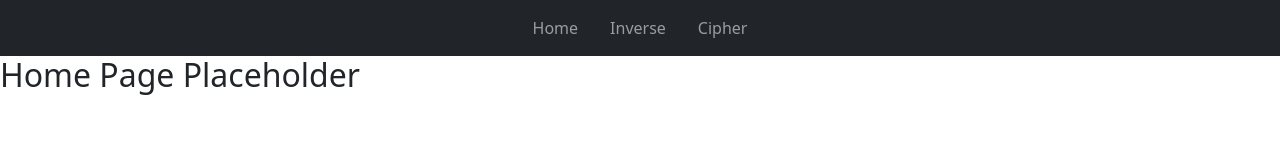
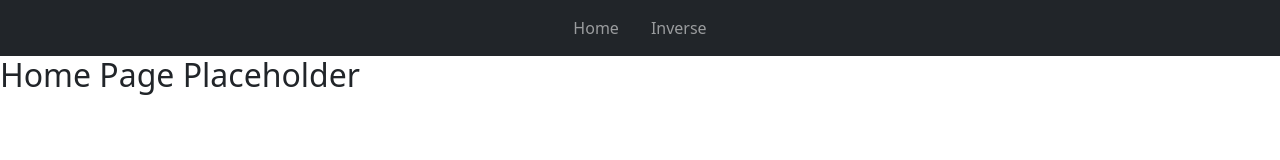
Before and after one commit to pem2k/cs_5002_final_front_end, a React (Create React App) app: page / in a window 1280 px wide. Shown: the top 160 px of the page. Built offline with nearby package versions, Linux system fonts and the light colour scheme.

Commit message:
removed cipher from navbar

```diff
--- a/src/App.js
+++ b/src/App.js
@@ -6,7 +6,6 @@ import 'bootstrap/dist/css/bootstrap.min.css'
 import Navbar from './components/Navbar.jsx';
 import Home from "./pages/Home.jsx";
 import Inverse from "./pages/Inverse.jsx";
-import Cipher from "./pages/Cipher.jsx";
 
 function App() {
   return (
@@ -18,7 +17,6 @@ function App() {
           <Routes>
             <Route path ="/" element={<Home />}/>
             <Route path ="/Inverse" element ={<Inverse />}/>
-            <Route path = "/Cipher" element={<Cipher />}/>
           </Routes>
         </Router>
     </main>
--- a/src/components/navbar.jsx
+++ b/src/components/navbar.jsx
@@ -8,7 +8,6 @@ export default function Navbar() {
         <ul className = "navbar-nav d-flex flex-row">
           <li className="nav-item mx-3"><Link to="/" className="nav-link">Home</Link></li>
           <li className="nav-item mx-3"><Link to="/Inverse" className="nav-link">Inverse</Link></li>
-          <li className="nav-item mx-3"><Link to="/Cipher" className="nav-link">Cipher</Link></li>
         </ul>
       </div>
     </nav>
--- a/src/pages/cipher.jsx
+++ /dev/null
@@ -1,11 +0,0 @@
-import React from "react"
-//import CipherForm from "../components/CipherForm"
-
-export default function Cipher(){
-    return(
-        <div>
-            <h2>Cipher Page Placeholder</h2>
-            {/*<Cipher/>*/ }
-        </div>
-    )
-}
```
